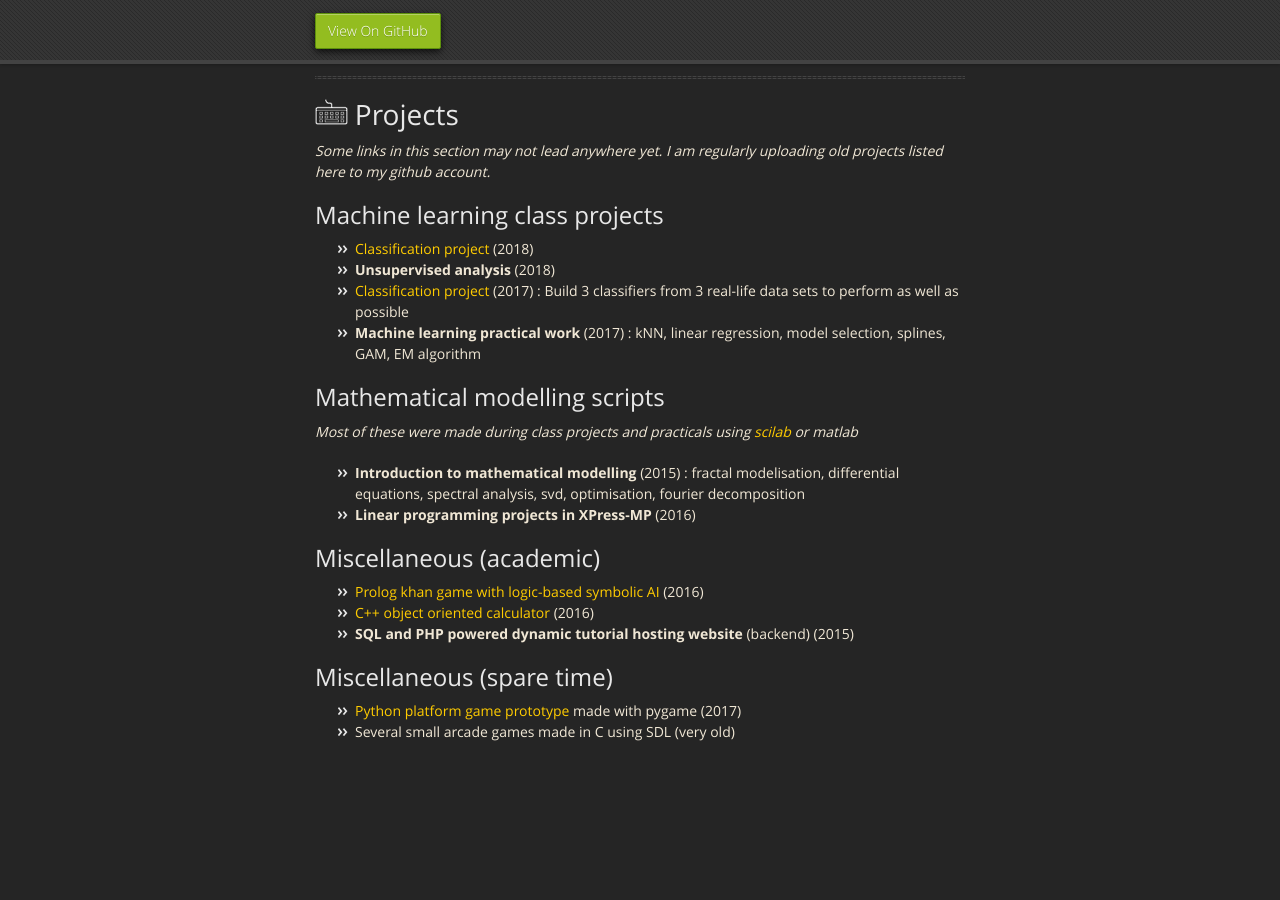
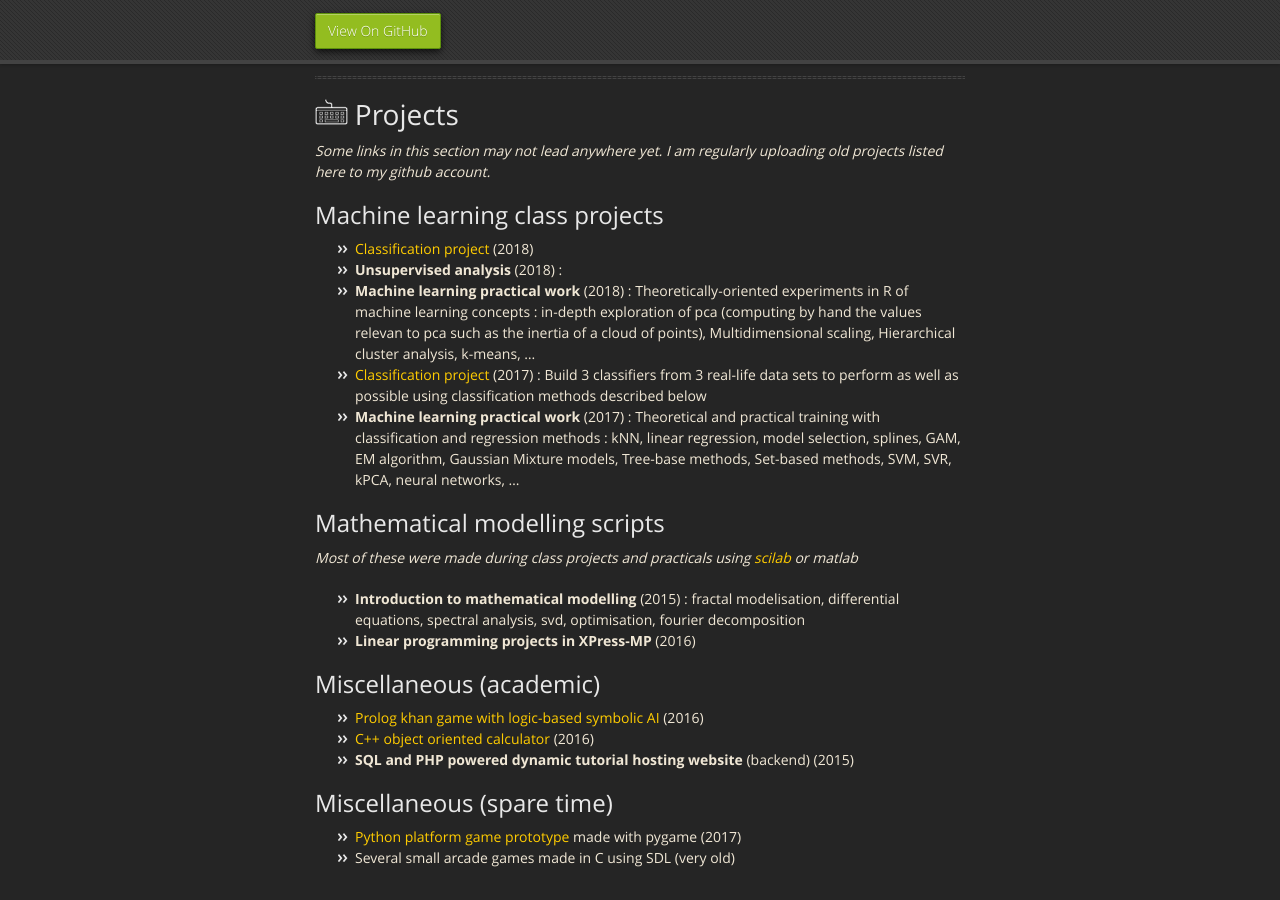
Before and after one commit to plougue/plougue.github.io, a Jekyll site: the page built from index.md, in a window 1280 px wide and 900 px high, scrolled down 1769 px. Built offline with Jekyll 4.4.1, drawn with Linux system fonts in a browser that asks for light colours; our own code applies the rules of GitHub Pages for plain Markdown files; before the commit the page ends 2621 px from its top, so only the background shows below that.

Commit message:
Updated machine learning projects

```diff
--- a/index.md
+++ b/index.md
@@ -83,9 +83,10 @@ C++ development with strong optimisation constraints on core mechanism of the so
 ## Machine learning class projects
 
 * [Classification project](https://github.com/plougue/Classification-project-2018) (2018)
-* **Unsupervised analysis** (2018)
-* [Classification project](https://github.com/plougue/Classification-project-2017) (2017) : Build 3 classifiers from 3 real-life data sets to perform as well as possible
-* **Machine learning practical work** (2017) : kNN, linear regression, model selection, splines, GAM, EM algorithm
+* **Unsupervised analysis** (2018) :
+* **Machine learning practical work** (2018) : Theoretically-oriented experiments in R of machine learning concepts : in-depth exploration of pca (computing by hand the values relevan to pca such as the inertia of a cloud of points),  Multidimensional scaling, Hierarchical cluster analysis, k-means, ...
+* [Classification project](https://github.com/plougue/Classification-project-2017) (2017) : Build 3 classifiers from 3 real-life data sets to perform as well as possible using classification methods described below
+* **Machine learning practical work** (2017) : Theoretical and practical training with classification and regression methods : kNN, linear regression, model selection, splines, GAM, EM algorithm, Gaussian Mixture models, Tree-base methods, Set-based methods, SVM, SVR, kPCA, neural networks, ...
 
 ## Mathematical modelling scripts
 *Most of these were made during class projects and practicals using [scilab](https://www.scilab.org/) or matlab*
```
